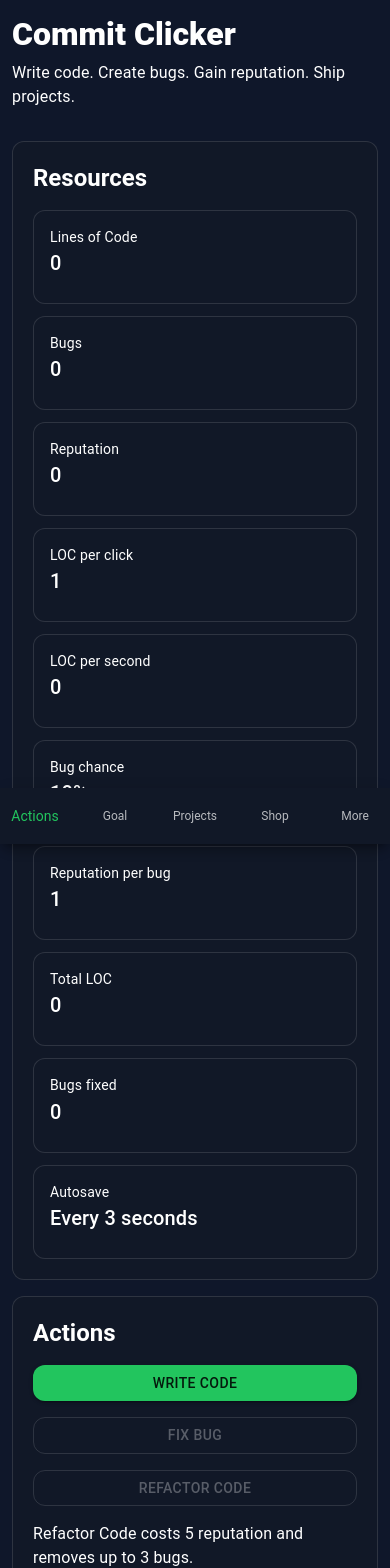
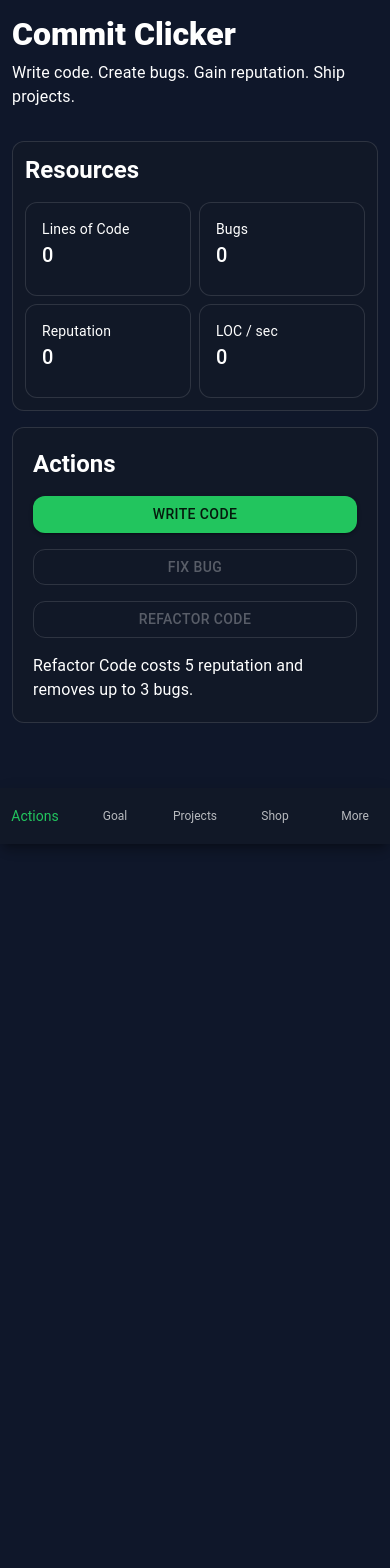
Before and after one commit to BlazingHotCode/commit-clicker, a React (Vite) app: page / in a window 390 px wide. Shown: the top 1568 px of the page. After the commit the page ends 844 px from the top, so only its background shows below. Built offline with nearby package versions, Linux system fonts and the light colour scheme.

Commit message:
compact mobile resource panel

```diff
--- a/src/components/resources/ResourceBar.tsx
+++ b/src/components/resources/ResourceBar.tsx
@@ -10,86 +10,93 @@ type ResourceBarProps = {
 
 export function ResourceBar({ state }: ResourceBarProps) {
   const stats = getEffectiveStats(state);
+  const showPrestige =
+    state.prestigePoints > 0 || state.totalLinesOfCode >= 100_000;
+
   return (
-    <Paper component="section" variant="outlined" sx={{ p: 2.5 }}>
+    <Paper component="section" variant="outlined" sx={{ p: { xs: 1.5, sm: 2.5 } }}>
       <Typography variant="h5" component="h2" sx={{ mb: 2, fontWeight: 700 }}>
         Resources
       </Typography>
 
-      <Grid container spacing={1.5}>
-        <Grid size={{ xs: 12, sm: 6, md: 3 }}>
+      <Grid container spacing={1}>
+        <Grid size={{ xs: 6, sm: 6, md: 3 }}>
           <ResourceItem
-            label={"Lines of Code"}
+            label="Lines of Code"
             value={formatNumber(state.linesOfCode)}
           />
         </Grid>
-        <Grid size={{ xs: 12, sm: 6, md: 3 }}>
+
+        <Grid size={{ xs: 6, sm: 6, md: 3 }}>
           <ResourceItem label="Bugs" value={state.bugs} />
         </Grid>
-        <Grid size={{ xs: 12, sm: 6, md: 3 }}>
+
+        <Grid size={{ xs: 6, sm: 6, md: 3 }}>
           <ResourceItem
             label="Reputation"
             value={formatNumber(state.reputation)}
           />
         </Grid>
-        {(state.prestigePoints > 0 || state.totalLinesOfCode >= 100_000) && (
-          <>
-            <Grid size={{ xs: 12, sm: 6, md: 3 }}>
+
+        <Grid size={{ xs: 6, sm: 6, md: 3 }}>
+          <ResourceItem
+            label="LOC / sec"
+            value={formatNumber(stats.locPerSecond)}
+          />
+        </Grid>
+
+        {showPrestige && (
+          <Grid size={{ xs: 6, sm: 6, md: 3 }}>
             <ResourceItem
               label="Prestige Points"
               value={formatNumber(state.prestigePoints)}
             />
           </Grid>
+        )}
 
-            <Grid size={{ xs: 12, sm: 6, md: 3 }}>
+        <Grid size={{ xs: 6, sm: 6, md: 3 }} sx={{ display: { xs: "none", sm: "block" } }}>
           <ResourceItem
             label="Prestige bonus"
             value={`+${formatNumber(state.prestigePoints * 5)}% LOC`}
           />
         </Grid>
-          </>
-        )}
-        <Grid size={{ xs: 12, sm: 6, md: 3 }}>
+
+        <Grid size={{ xs: 6, sm: 6, md: 3 }} sx={{ display: { xs: "none", sm: "block" } }}>
           <ResourceItem
             label="LOC per click"
             value={formatNumber(stats.locPerClick)}
           />
         </Grid>
-        <Grid size={{ xs: 12, sm: 6, md: 3 }}>
-          <ResourceItem
-            label="LOC per second"
-            value={formatNumber(stats.locPerSecond)}
-          />
-        </Grid>
-        <Grid size={{ xs: 12, sm: 6, md: 3 }}>
+
+        <Grid size={{ xs: 6, sm: 6, md: 3 }} sx={{ display: { xs: "none", sm: "block" } }}>
           <ResourceItem
             label="Bug chance"
             value={`${Math.round(stats.bugChance * 100)}%`}
           />
         </Grid>
 
-        <Grid size={{ xs: 12, sm: 6, md: 3 }}>
+        <Grid size={{ xs: 6, sm: 6, md: 3 }} sx={{ display: { xs: "none", sm: "block" } }}>
           <ResourceItem
             label="Reputation per bug"
             value={formatNumber(stats.reputationPerBug)}
           />
         </Grid>
 
-        <Grid size={{ xs: 12, sm: 6, md: 3 }}>
+        <Grid size={{ xs: 6, sm: 6, md: 3 }} sx={{ display: { xs: "none", sm: "block" } }}>
           <ResourceItem
             label="Total LOC"
             value={formatNumber(state.totalLinesOfCode)}
           />
         </Grid>
 
-        <Grid size={{ xs: 12, sm: 6, md: 3 }}>
+        <Grid size={{ xs: 6, sm: 6, md: 3 }} sx={{ display: { xs: "none", sm: "block" } }}>
           <ResourceItem
             label="Bugs fixed"
             value={formatNumber(state.totalBugsFixed)}
           />
         </Grid>
 
-        <Grid size={{ xs: 12, sm: 6, md: 3 }}>
+        <Grid size={{ xs: 6, sm: 6, md: 3 }} sx={{ display: { xs: "none", sm: "block" } }}>
           <ResourceItem label="Autosave" value="Every 3 seconds" />
         </Grid>
       </Grid>
```
Lines whose indentation alone changed are shown as unchanged.
